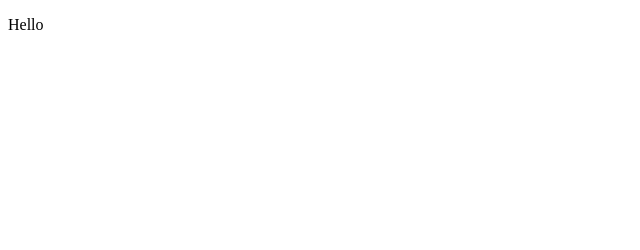
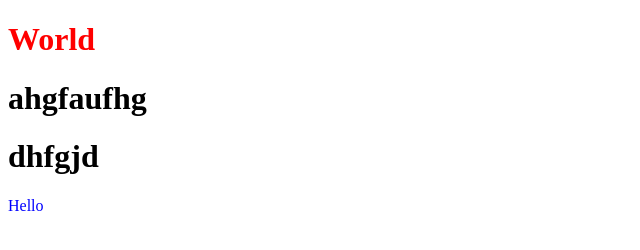
Before and after one commit to robj9100/Haus-of-Code-Cycle-1, a plain HTML site: page new.html in a window 1280 px wide. Shown: the whole page, without its empty margins (0-640 px from the left). Drawn offline with Linux system fonts and the light colour scheme.

Commit message:
Class Work

```diff
--- a/new.html
+++ b/new.html
@@ -2,8 +2,25 @@
 <html>
 <head>
 	<title></title>
+	<style>
+		p {
+			color: blue;
+		}
+
+		h1 {
+			background-color: #fff
+		}
+
+		.new-color {
+			color: red;
+		}
+
+	</style>
 </head>
 <body>
+	<h1 class="new-color">World</h1>
+	<h1>ahgfaufhg</h1>
+	<h1>dhfgjd</h1>
 	<p>Hello</p>
 </body>
 </html>
```
